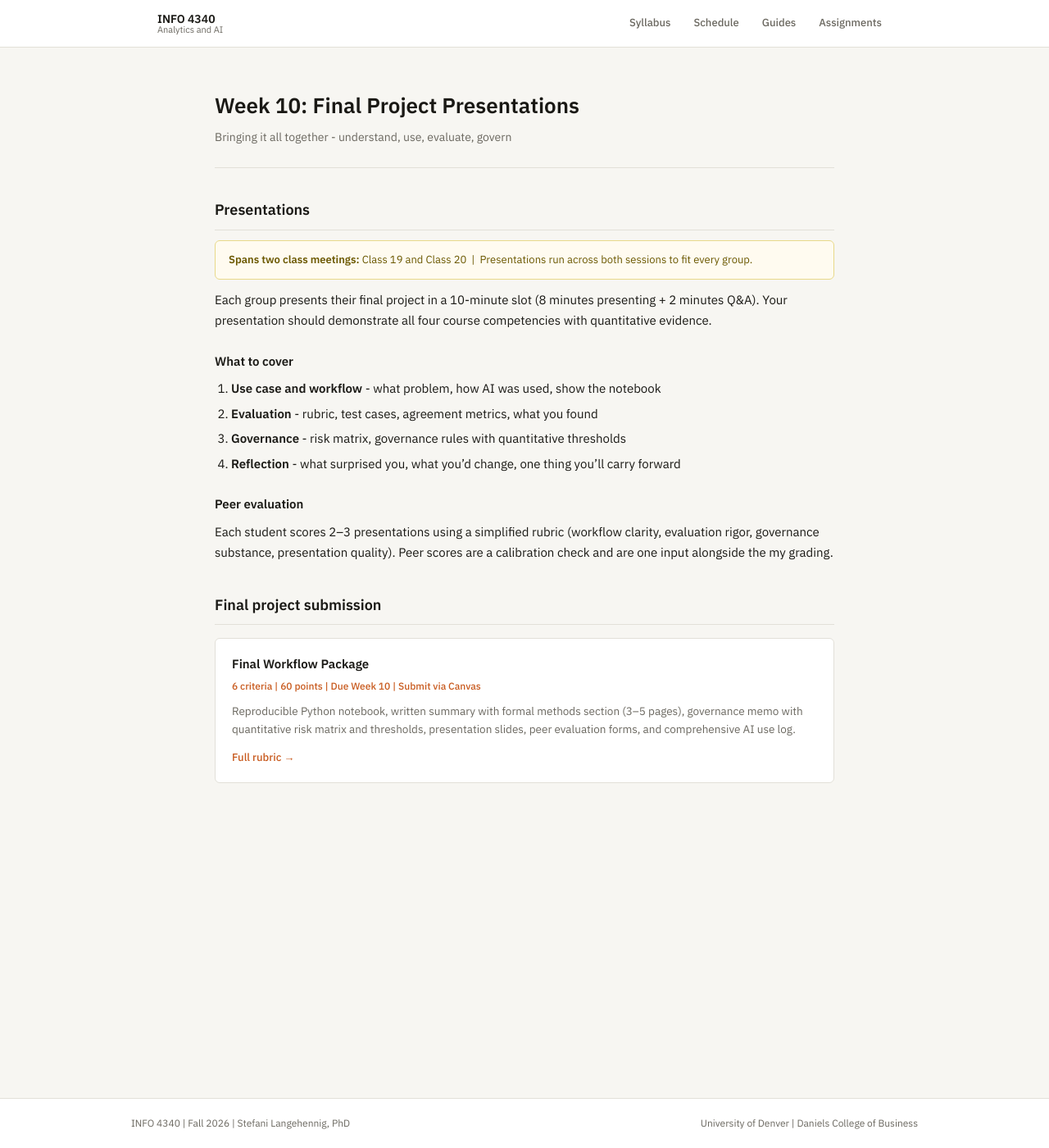
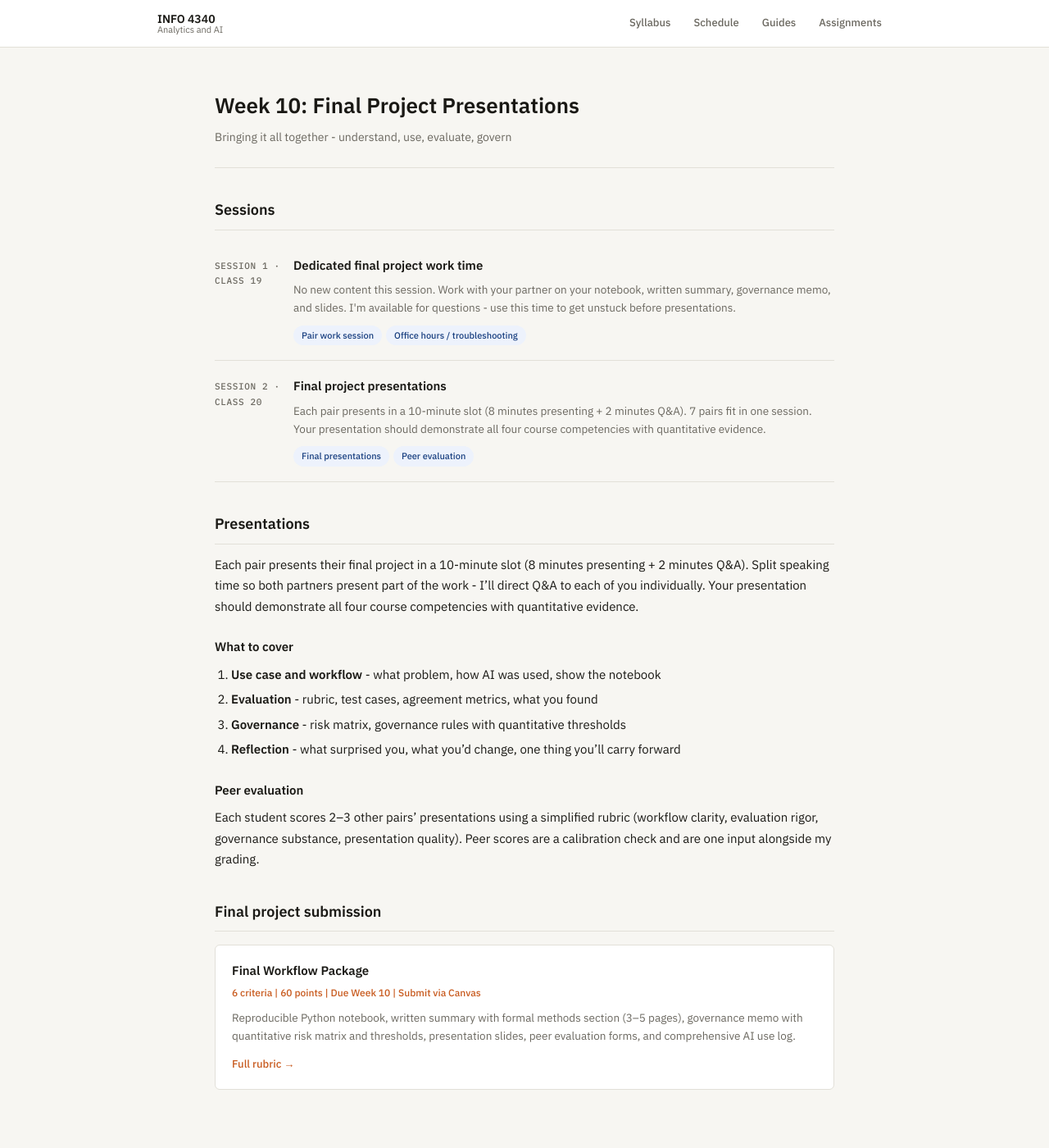
Before and after one commit to steflangehennig/info4340, a Jekyll site: the page built from schedule/week-10.md, in a window 1280 px wide and 1400 px high. Shown: the whole window at 82% size. Built offline with Jekyll 4.4.1, drawn with Linux system fonts in a browser that asks for light colours.

Commit message:
update finanl project requirements

```diff
--- a/schedule/week-10.md
+++ b/schedule/week-10.md
@@ -5,14 +5,35 @@ subtitle: "Bringing it all together - understand, use, evaluate, govern"
 permalink: /schedule/week-10/
 ---
 
+## Sessions
+
+<div class="session-block" markdown="0">
+  <div class="session-label">Session 1 · Class 19</div>
+  <div class="session-content">
+    <div class="session-title">Dedicated final project work time</div>
+    <p>No new content this session. Work with your partner on your notebook, written summary, governance memo, and slides. I'm available for questions - use this time to get unstuck before presentations.</p>
+    <div class="session-topics">
+      <span class="topic-tag">Pair work session</span>
+      <span class="topic-tag">Office hours / troubleshooting</span>
+    </div>
+  </div>
+</div>
+
+<div class="session-block" markdown="0">
+  <div class="session-label">Session 2 · Class 20</div>
+  <div class="session-content">
+    <div class="session-title">Final project presentations</div>
+    <p>Each pair presents in a 10-minute slot (8 minutes presenting + 2 minutes Q&A). 7 pairs fit in one session. Your presentation should demonstrate all four course competencies with quantitative evidence.</p>
+    <div class="session-topics">
+      <span class="topic-tag">Final presentations</span>
+      <span class="topic-tag">Peer evaluation</span>
+    </div>
+  </div>
+</div>
+
 ## Presentations
 
-<div class="note" markdown="0">
-  <strong>Spans two class meetings:</strong> Class 19 and Class 20 &nbsp;|&nbsp;
-  Presentations run across both sessions to fit every group.
-</div>
-
-Each group presents their final project in a 10-minute slot (8 minutes presenting + 2 minutes Q&A). Your presentation should demonstrate all four course competencies with quantitative evidence.
+Each pair presents their final project in a 10-minute slot (8 minutes presenting + 2 minutes Q&A). Split speaking time so both partners present part of the work - I'll direct Q&A to each of you individually. Your presentation should demonstrate all four course competencies with quantitative evidence.
 
 ### What to cover
 
@@ -23,7 +44,7 @@ Each group presents their final project in a 10-minute slot (8 minutes presentin
 
 ### Peer evaluation
 
-Each student scores 2–3 presentations using a simplified rubric (workflow clarity, evaluation rigor, governance substance, presentation quality). Peer scores are a calibration check and are one input alongside the my grading.
+Each student scores 2–3 other pairs' presentations using a simplified rubric (workflow clarity, evaluation rigor, governance substance, presentation quality). Peer scores are a calibration check and are one input alongside my grading.
 
 ## Final project submission
 
```
Also changed, not shown: assignments.md (+1 -1 lines), assignments/final-project.md (+20 -12 lines), schedule/week-0.md (+1 -1 lines).
